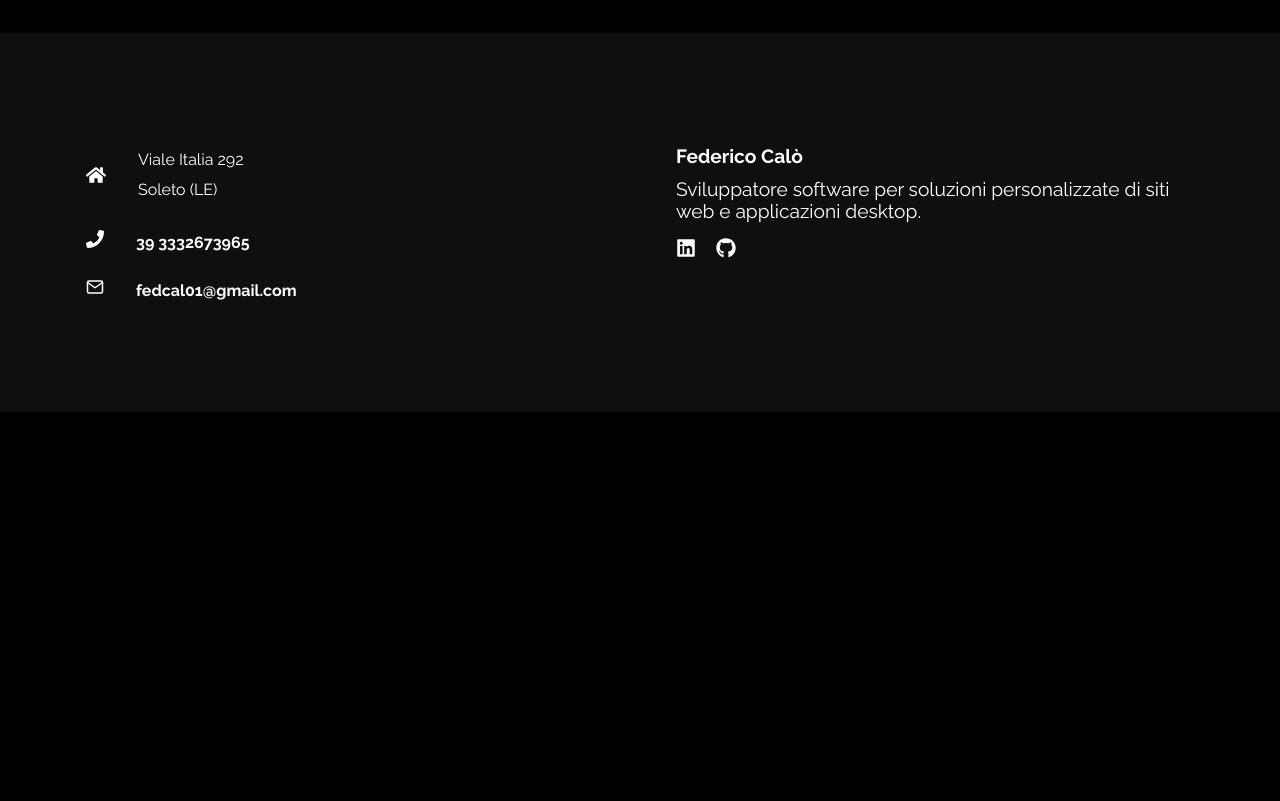
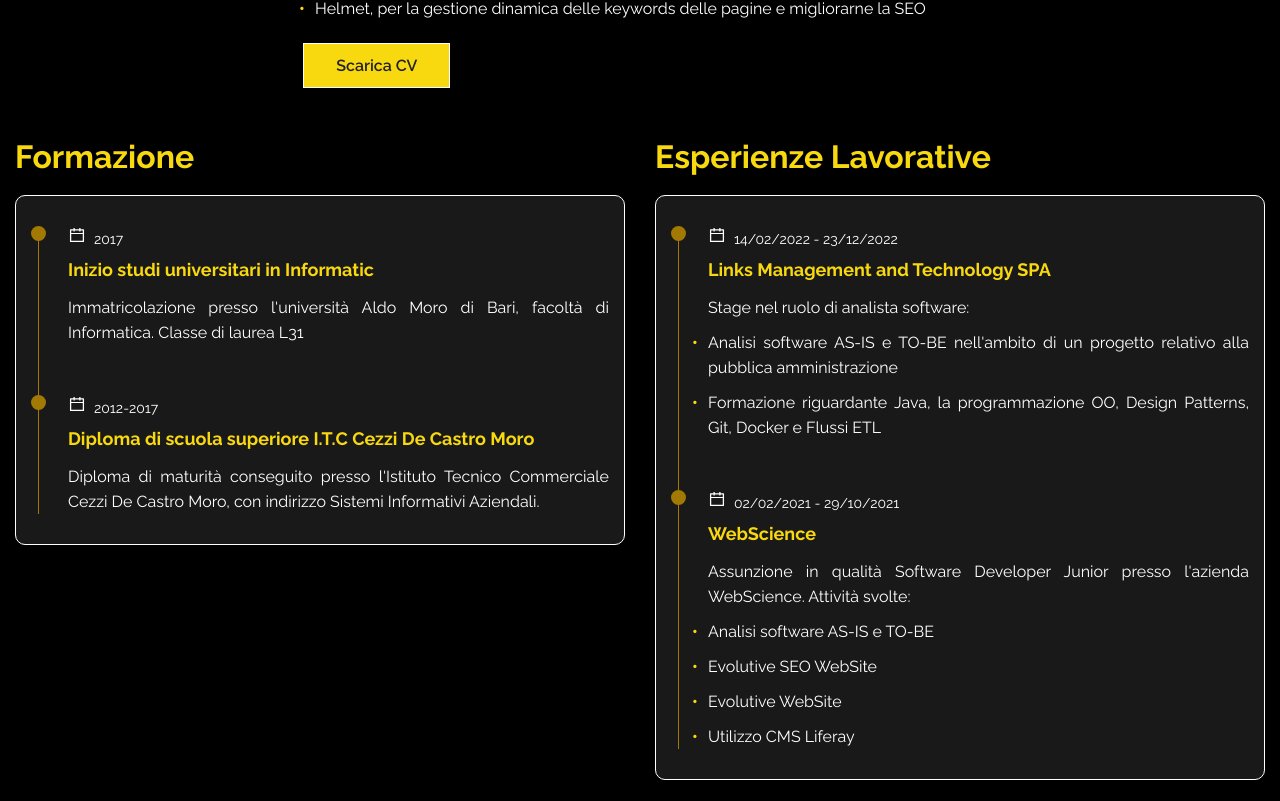
Before and after one commit to fedcal/portfolio-personale-reactjs, a React (Create React App) app: page /presentazioni in a window 1280 px wide. Shown: the part 1579-2380 px from the top of the page. Before the commit the page ends 1991 px from the top, so only its background shows below. Built offline with nearby package versions, Linux system fonts and the light colour scheme.

Commit message:
evolutive esperienze e seo

```diff
--- /dev/null
+++ b/src/components/Esperienze/Esperienze.css
@@ -0,0 +1,103 @@
+.container{
+    width: 100%;
+    margin: auto;
+    margin-bottom: 30px;
+}
+.row{
+    display: flex;
+    flex-wrap: wrap;
+}
+.education h1{
+    color: rgb(248, 217, 15);
+    margin-bottom: 20px;
+}
+.experience h1{
+    color: rgb(248, 217, 15);
+    margin-bottom: 20px;
+}
+
+.container .row .education,
+.container .row .experience{
+    flex: 0 0 50%;
+    max-width: 50%;
+    padding: 15px;
+}
+
+.container .row .timeline-box{
+    flex: 0 0 100%;
+    max-width: 100%;
+    color: white;
+
+
+}
+
+.container .row .timeline{
+    background-color: #1a1919;
+    padding: 30px 15px;
+    border: 1px solid white;
+    border-radius: 10px;
+    width: 100%;
+    position: relative;
+}
+
+.container .row .timeline .timeline-item{
+   position: relative;
+   padding-left: 37px;
+   padding-bottom: 50px;
+}
+
+.container .row .timeline .timeline-item:last-child{
+    padding-bottom: 0;
+}
+.container .row .timeline .timeline-item::before{
+    content: '';
+    width: 1px;
+    position: absolute;
+    height: 100%;
+    left: 7px;
+    top: 0;
+    background-color: rgb(162, 122, 3);
+}
+.container .row .timeline .circle-dot{
+    position: absolute;
+    left: 0;
+    top: 0;
+    height: 15px;
+    width: 15px;
+    border-radius: 50%;
+    background-color: rgb(162, 122, 3);
+}
+.container .row .timeline .timeline-item .timeline-date{
+    font-weight: 400;
+    font-size: 14px;
+    margin-bottom: 12px;
+}
+.container .row .timeline .timeline-item .timeline-title{
+    font-weight: 700;
+    font-size: 18px;
+    margin-bottom: 15px;
+    color: rgb(248, 217, 15);
+}
+
+.container .row .timeline .timeline-item .timeline-text{
+    line-height: 25px;
+    font-size: 16px;
+    text-align: justify;
+}
+ul li{margin-top: 10px;}
+ul li::before{
+    content: "\2022";
+    color: rgb(248, 217, 15);
+    font-weight: bold;
+    display: inline-block;
+    width: 1em;
+    margin-left: -1em;
+}
+
+@media screen and (max-width:991px){
+    .container .row .education,.container .row .experience{
+        flex: 0 0 100%;
+        max-width: 100%;
+    }
+
+}
--- /dev/null
+++ b/src/components/Esperienze/Esperienze.js
@@ -0,0 +1,75 @@
+import React from 'react';
+import {AiOutlineCalendar} from "react-icons/ai";
+import './Esperienze.css';
+function Esperienze() {
+  return (
+    <div className='container'>
+        <div className='row'>
+            <div className='education'>
+                <h1>Formazione</h1>
+                <div className='row'>
+                    <div className='timeline-box'>
+                        <div className='timeline'>
+
+                            <div className='timeline-item'>
+                                <div className='circle-dot'></div>
+                                <h4 className='timeline-date'><AiOutlineCalendar size={18} style={{color: "#fff", marginRight:'0.5rem'}}/>2017</h4>
+                                <h2 className='timeline-title'> Inizio studi universitari in Informatic</h2>
+                                <p className='timeline-text'>Immatricolazione presso l'università Aldo Moro di Bari, facoltà di Informatica. Classe di laurea L31</p>
+                            </div>
+
+                            <div className='timeline-item'>
+                                <div className='circle-dot'></div>
+                                <h4 className='timeline-date'><AiOutlineCalendar size={18} style={{color: "#fff", marginRight:'0.5rem'}}/>2012-2017</h4>
+                                <h2 className='timeline-title'>Diploma di scuola superiore I.T.C Cezzi De Castro Moro</h2>
+                                <p className='timeline-text'>Diploma di maturità conseguito presso l'Istituto Tecnico Commerciale Cezzi De Castro Moro, con indirizzo Sistemi Informativi Aziendali.</p>
+                            </div>
+
+                        </div>
+                    </div>
+                </div>
+
+            </div>
+            <div className='experience'>
+                <h1>Esperienze Lavorative</h1>
+                <div className='row'>
+                    <div className='timeline-box'>
+                        <div className='timeline'>
+
+                            <div className='timeline-item'>
+                                <div className='circle-dot'></div>
+                                <h4 className='timeline-date'><AiOutlineCalendar size={18} style={{color: "#fff", marginRight:'0.5rem'}}/>14/02/2022 - 23/12/2022</h4>
+                                <h2 className='timeline-title'>Links Management and Technology SPA</h2>
+                                <p className='timeline-text'>Stage nel ruolo di analista software:
+                                <ul>
+                                    <li>Analisi software AS-IS e TO-BE nell'ambito di un progetto relativo alla pubblica amministrazione</li>
+                                    <li>Formazione riguardante Java, la programmazione OO, Design Patterns, Git, Docker e Flussi ETL</li>
+                                </ul>
+                                </p>
+                            </div>
+
+                            <div className='timeline-item'>
+                                <div className='circle-dot'></div>
+                                <h4 className='timeline-date'><AiOutlineCalendar size={18} style={{color: "#fff", marginRight:'0.5rem'}}/>02/02/2021 - 29/10/2021</h4>
+                                <h2 className='timeline-title'>WebScience</h2>
+                                <p className='timeline-text'>
+                                Assunzione in qualità Software Developer Junior presso l'azienda WebScience. Attività svolte:
+                                <ul>
+                                    <li>Analisi software AS-IS e TO-BE</li>
+                                    <li>Evolutive SEO WebSite</li>
+                                    <li>Evolutive WebSite</li>
+                                    <li>Utilizzo CMS Liferay</li>
+                                </ul>
+                                </p>
+                            </div>
+
+                        </div>
+                    </div>
+                </div>
+            </div>
+        </div>
+    </div>
+  )
+}
+
+export default Esperienze
--- a/src/routes/About.js
+++ b/src/routes/About.js
@@ -4,12 +4,13 @@ import Navbar from '../components/Navbar/Navbar';
 import HeroImg2 from '../components/Hero/HeroImg2';
 import AboutContent from '../components/About/AboutContent';
 import {Helmet} from "react-helmet";
+import Esperienze from '../components/Esperienze/Esperienze';
 function About() {
   return (
     <div>
       <Helmet>
         <title>Federico Calò - Mi presento</title>
-        <meta name='keywords' content='HTML, ReactJs, sito web, website, Java, Spring Boot, Css, Javascript, Helmet, JavaScript, MySQL, Portfolio, Università di Bari, Università Aldo Moro di Bari, Università Aldo Moro, JavaFX, Python'/>
+        <meta name='keywords' content='Analisi software, analista software, sviluppatore junior, analisi as-is, analisi to-be, evolutive SEO, Liferay, LAurea informatica,HTML, ReactJs, sito web, website, Java, Spring Boot, Css, Javascript, Helmet, JavaScript, MySQL, Portfolio, Università di Bari, Università Aldo Moro di Bari, Università Aldo Moro, JavaFX, Python'/>
         <meta name='description' content='Presentazopni di Federico Calò, dove ha studiato e le sue abilità principali.'/>
         <meta name='robots' content='index,follow'/>
         <meta name='language' content='IT'/>
@@ -22,10 +23,12 @@ function About() {
         <meta name="apple-mobile-web-app-title" content="Federico Calò - Mi presento"/>
         <meta name='apple-mobile-web-app-capable' content='yes'/>
         <meta name='apple-touch-fullscreen' content='yes'/>
+        <link rel="canonical" href="https://www.federicocalo.it/presentazioni" />
       </Helmet>
       <Navbar/>
       <HeroImg2 heading="Eccomi,"text="mi presento."/>
       <AboutContent/>
+      <Esperienze/>
       <Footer/>
     </div>
   )
--- a/src/routes/Contact.js
+++ b/src/routes/Contact.js
@@ -3,9 +3,13 @@ import Footer from '../components/Footer/Footer';
 import Navbar from '../components/Navbar/Navbar';
 import HeroImg2 from '../components/Hero/HeroImg2';
 import Form from '../components/Contact/Form';
+import { Helmet } from 'react-helmet';
 function Contact() {
   return (
     <div>
+      <Helmet>
+      <link rel="canonical" href="https://www.federicocalo.it/contatti" />
+      </Helmet>
      <Navbar/>
      <HeroImg2 heading="CONTATTAMI"text="Compila il forum per lasciarmi un messaggio."/>
      <Form/>
--- a/src/routes/Home.js
+++ b/src/routes/Home.js
@@ -24,6 +24,7 @@ function Home() {
         <meta name="apple-mobile-web-app-title" content="Federico Calò - Progetti sviluppati"/>
         <meta name='apple-mobile-web-app-capable' content='yes'/>
         <meta name='apple-touch-fullscreen' content='yes'/>
+        <link rel="canonical" href="https://www.federicocalo.it/presentazioni" />
       </Helmet>
       <Navbar/>
       <HeroImg/>
--- a/src/routes/Project.js
+++ b/src/routes/Project.js
@@ -23,6 +23,7 @@ function Project() {
         <meta name="apple-mobile-web-app-title" content="Federico Calò - Progetti sviluppati"/>
         <meta name='apple-mobile-web-app-capable' content='yes'/>
         <meta name='apple-touch-fullscreen' content='yes'/>
+        <link rel="canonical" href="https://www.federicocalo.it/progetti" />
       </Helmet>
       <Navbar/>
       <HeroImg2 heading="PROGETTI" text="Una panoramica sui progetti che ho sviluppato."/>
--- a/src/routes/Servizi.js
+++ b/src/routes/Servizi.js
@@ -23,6 +23,7 @@ function Servizi() {
         <meta name="apple-mobile-web-app-title" content="Federico Calò - Progetti sviluppati"/>
         <meta name='apple-mobile-web-app-capable' content='yes'/>
         <meta name='apple-touch-fullscreen' content='yes'/>
+        <link rel="canonical" href="https://www.federicocalo.it/servizi" />
       </Helmet>
         <Navbar/>
         <HeroImg2 heading="SERVIZI"text="Ecco in cosa posso esserti d'aiuto"/>
```
Also changed, not shown: src/components/About/AboutContent.css (+0 -52 lines).
